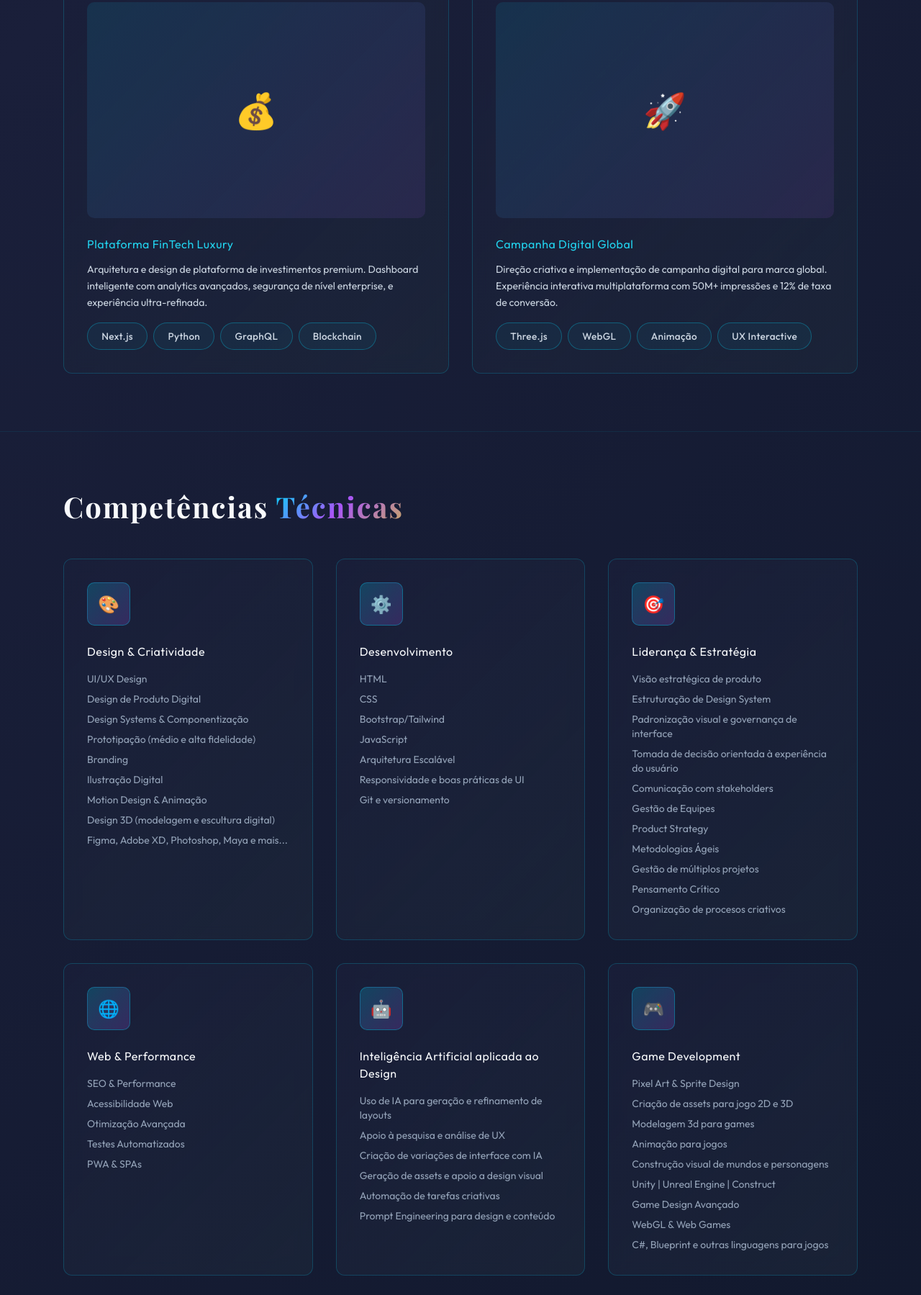
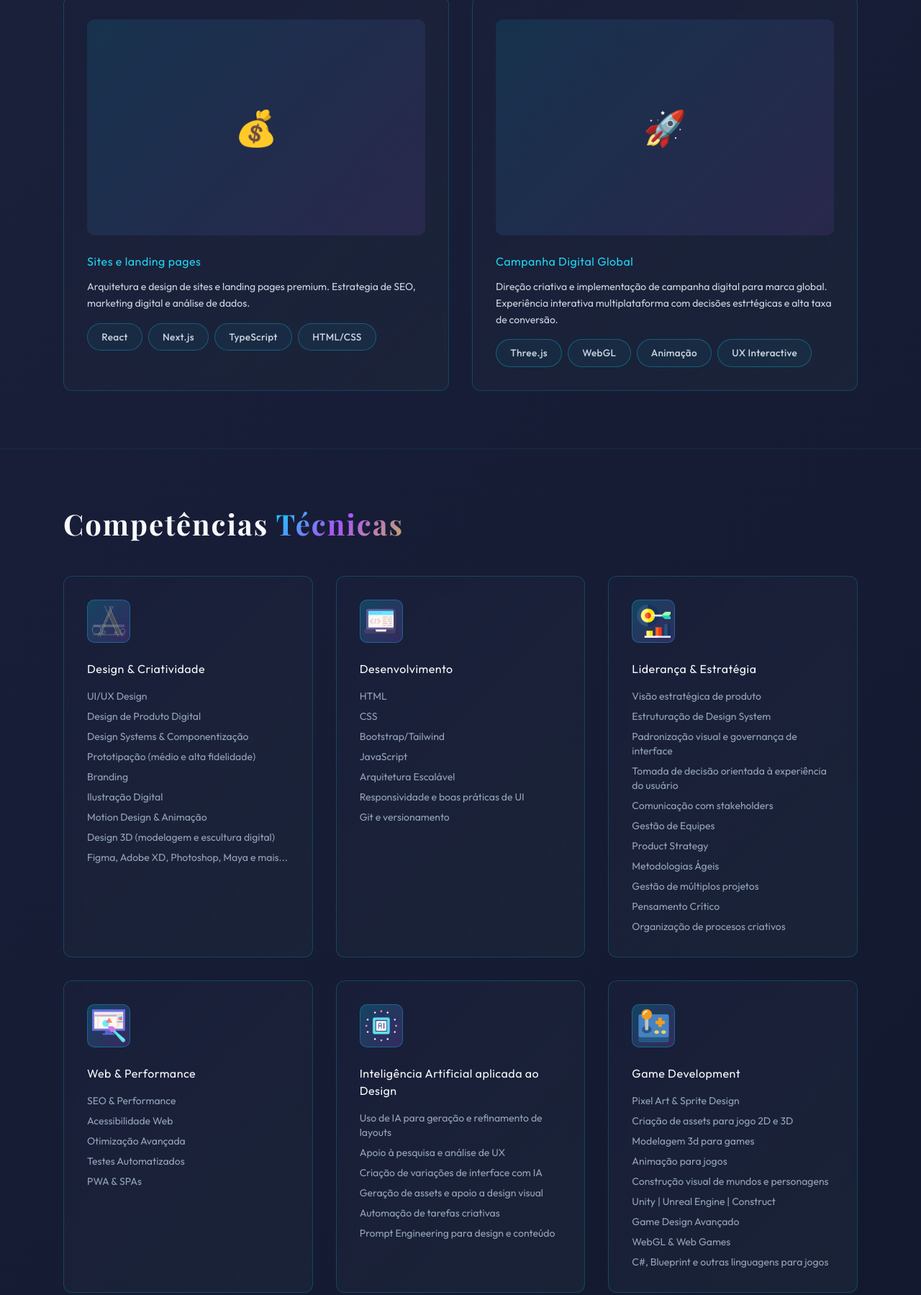
Before and after one commit to BrenoEsteves/cvportfolio, a plain HTML site: page index.html in a window 1280 px wide. Shown: the part 3938-5737 px from the top of the page at 72% size. Drawn offline with nearby package versions, Linux system fonts and the light colour scheme.

Commit message:
Add files via upload

```diff
--- a/index.html
+++ b/index.html
@@ -818,13 +818,15 @@
                 <div class="grid md:grid-cols-2 gap-8">
                     <div class="card scroll-reveal delay-100">
                         <div class="project-image">🎮</div>
-                        <h3 class="mb-3 text-cyan-400">Plataforma de Gaming Imersiva</h3>
+                        <h3 class="mb-3 text-cyan-400">Design de Games e artes digitais</h3>
                         <p class="text-slate-300 mb-4 text-sm leading-relaxed">
-                            Desenvolvimento de plataforma de gaming interativa com integração multiplayer em tempo real,
-                            sistema de progresso avançado e monetização premium. 2M+ usuários ativos.
+                            Desenvolvimento de jogos independentes e artes digitais para diversos clientes, com foco em
+                            jogos 2D e 3D.
                         </p>
                         <div class="flex flex-wrap gap-2">
                             <span class="skill-badge">Unity</span>
+                            <span class="skill-badge">Construct</span>
+                            <span class="skill-badge">Unreal</span>
                             <span class="skill-badge">WebGL</span>
                             <span class="skill-badge">Real-time</span>
                             <span class="skill-badge">Multiplayer</span>
@@ -848,16 +850,16 @@
 
                     <div class="card scroll-reveal delay-300">
                         <div class="project-image">💰</div>
-                        <h3 class="mb-3 text-cyan-400">Plataforma FinTech Luxury</h3>
+                        <h3 class="mb-3 text-cyan-400">Sites e landing pages</h3>
                         <p class="text-slate-300 mb-4 text-sm leading-relaxed">
-                            Arquitetura e design de plataforma de investimentos premium. Dashboard inteligente com
-                            analytics avançados, segurança de nível enterprise, e experiência ultra-refinada.
+                            Arquitetura e design de sites e landing pages premium.
+                            Estrategia de SEO, marketing digital e análise de dados.
                         </p>
                         <div class="flex flex-wrap gap-2">
+                            <span class="skill-badge">React</span>
                             <span class="skill-badge">Next.js</span>
-                            <span class="skill-badge">Python</span>
-                            <span class="skill-badge">GraphQL</span>
-                            <span class="skill-badge">Blockchain</span>
+                            <span class="skill-badge">TypeScript</span>
+                            <span class="skill-badge">HTML/CSS</span>
                         </div>
                     </div>
 
@@ -866,7 +868,7 @@
                         <h3 class="mb-3 text-cyan-400">Campanha Digital Global</h3>
                         <p class="text-slate-300 mb-4 text-sm leading-relaxed">
                             Direção criativa e implementação de campanha digital para marca global. Experiência
-                            interativa multiplataforma com 50M+ impressões e 12% de taxa de conversão.
+                            interativa multiplataforma com decisões estrtégicas e alta taxa de conversão.
                         </p>
                         <div class="flex flex-wrap gap-2">
                             <span class="skill-badge">Three.js</span>
@@ -887,7 +889,9 @@
                 </h2>
                 <div class="grid md:grid-cols-3 gap-8">
                     <div class="card scroll-reveal delay-100">
-                        <div class="icon-box">🎨</div>
+                        <div class="icon-box">
+                            <img src="img/design_Icon.png" alt="" width="80%">
+                        </div>
                         <h3 class="mb-4">Design & Criatividade</h3>
                         <div class="space-y-2">
                             <p class="text-slate-400 text-sm">UI/UX Design</p>
@@ -903,7 +907,9 @@
                     </div>
 
                     <div class="card scroll-reveal delay-200">
-                        <div class="icon-box">⚙️</div>
+                        <div class="icon-box">
+                            <img src="img/desenvolvimento_Icon.png" alt="" width="80%">
+                        </div>
                         <h3 class="mb-4">Desenvolvimento</h3>
                         <div class="space-y-2">
                             <p class="text-slate-400 text-sm">HTML</p>
@@ -917,7 +923,9 @@
                     </div>
 
                     <div class="card scroll-reveal delay-400">
-                        <div class="icon-box">🎯</div>
+                        <div class="icon-box">
+                            <img src="img/estrategia_Icon.png" alt="" width="80%">
+                        </div>
                         <h3 class="mb-4">Liderança & Estratégia</h3>
                         <div class="space-y-2">
                             <p class="text-slate-400 text-sm">Visão estratégica de produto</p>
@@ -934,8 +942,10 @@
                         </div>
                     </div>
 
-                    <div class="card scroll-reveal delay-500">
-                        <div class="icon-box">🌐</div>
+                    <div class="card scroll-reveal delay-600">
+                        <div class="icon-box">
+                            <img src="img/web_Icon.png" alt="" width="80%">
+                        </div>
                         <h3 class="mb-4">Web & Performance</h3>
                         <div class="space-y-2">
                             <p class="text-slate-400 text-sm">SEO & Performance</p>
@@ -947,7 +957,9 @@
                     </div>
 
                     <div class="card scroll-reveal delay-600">
-                        <div class="icon-box">🤖</div>
+                        <div class="icon-box">
+                            <img src="img/IA_Icon.png" alt="" width="80%">
+                        </div>
                         <h3 class="mb-4">Inteligência Artificial aplicada ao Design</h3>
                         <div class="space-y-2">
                             <p class="text-slate-400 text-sm">Uso de IA para geração e refinamento de layouts</p>
@@ -959,8 +971,10 @@
                         </div>
                     </div>
 
-                    <div class="card scroll-reveal delay-300">
-                        <div class="icon-box">🎮</div>
+                    <div class="card scroll-reveal delay-600">
+                        <div class="icon-box">
+                            <img src="img/games_Icon.png" alt="" width="80%">
+                        </div>
                         <h3 class="mb-4">Game Development</h3>
                         <div class="space-y-2">
                             <p class="text-slate-400 text-sm">Pixel Art & Sprite Design</p>
@@ -989,11 +1003,11 @@
                     robusta. Vamos criar algo extraordinário juntos.
                 </p>
                 <div class="flex flex-col md:flex-row gap-4 justify-center">
-                    <a href="https://wa.link/gxk8cq"target="_blank">
+                    <a href="https://wa.link/gxk8cq" target="_blank">
                         <button class="btn btn-primary">Iniciar Conversa</button>
                     </a>
                     <a href="mailto:esteves.breno@gmail.com">
-                    <button class="btn btn-secondary">Agendar Reunião</button>
+                        <button class="btn btn-secondary">Agendar Reunião</button>
                     </a>
                 </div>
             </div>
@@ -1016,10 +1030,11 @@
                         <h3 class="text-cyan-400 mb-2">Telefone</h3>
                         <p class="text-slate-400 group-hover:text-cyan-400 transition">+55 (11) 9 7045-0922</p>
                     </a>
-                    <a href="#" class="card text-center group">
+                    <a href="https://www.linkedin.com/in/breno-esteves-840b36138/?skipRedirect=true"
+                        class="card text-center group">
                         <div class="icon-box mx-auto mb-4">🔗</div>
                         <h3 class="text-cyan-400 mb-2">Redes Sociais</h3>
-                        <p class="text-slate-400 group-hover:text-cyan-400 transition">LinkedIn • Instagram</p>
+                        <p class="text-slate-400 group-hover:text-cyan-400 transition">LinkedIn</p>
                     </a>
                 </div>
             </div>
```
Also changed, not shown: img/IA_Icon.png (added), img/desenvolvimento_Icon.png (added), img/design_Icon.png (added), img/estrategia_Icon.png (added), img/games_Icon.png (added), img/web_Icon.png (added).
